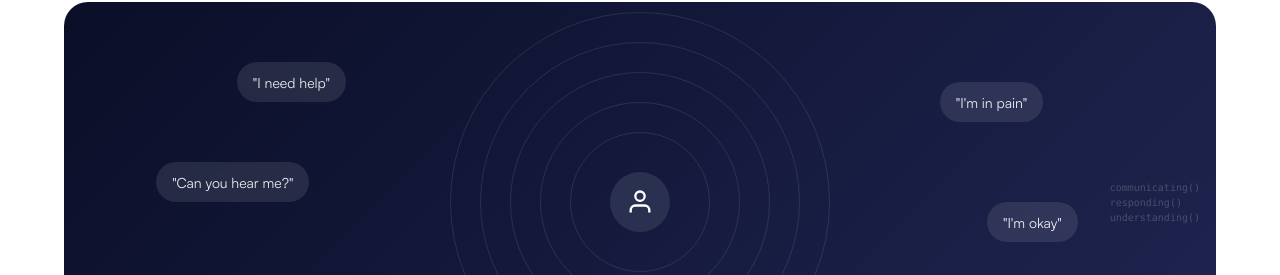
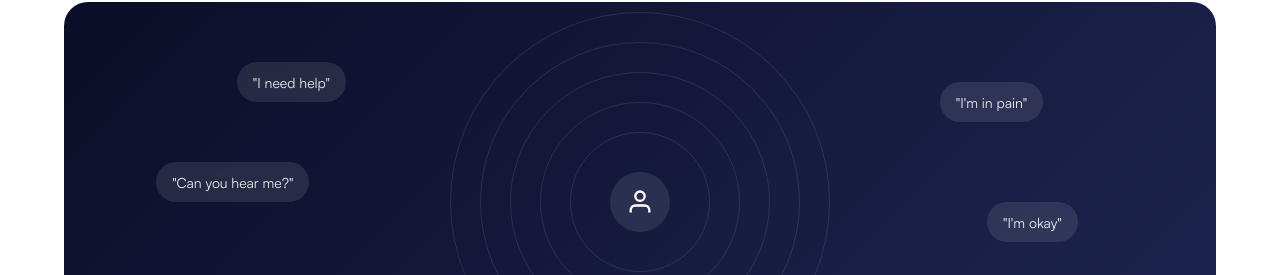
Before and after one commit to lumina-id/lumina-app, a Next.js app: page / in a window 1280 px wide. Shown: the part 1151-1426 px from the top of the page. Built offline with nearby package versions, Linux system fonts and the light colour scheme.

Commit message:
style: Remove decorative code/text from landing communication section.

```diff
--- a/src/components/landing/CommunicationSection.tsx
+++ b/src/components/landing/CommunicationSection.tsx
@@ -76,13 +76,6 @@ export default function CommunicationSection() {
               &quot;I&apos;m okay&quot;
             </span>
           </div>
-
-          {/* Decorative code/text on right side */}
-          <div className="absolute right-4 top-1/2 -translate-y-1/2 text-[10px] text-white/20 font-mono hidden lg:block">
-            <div>communicating()</div>
-            <div>responding()</div>
-            <div>understanding()</div>
-          </div>
         </div>
       </div>
     </section>
```
